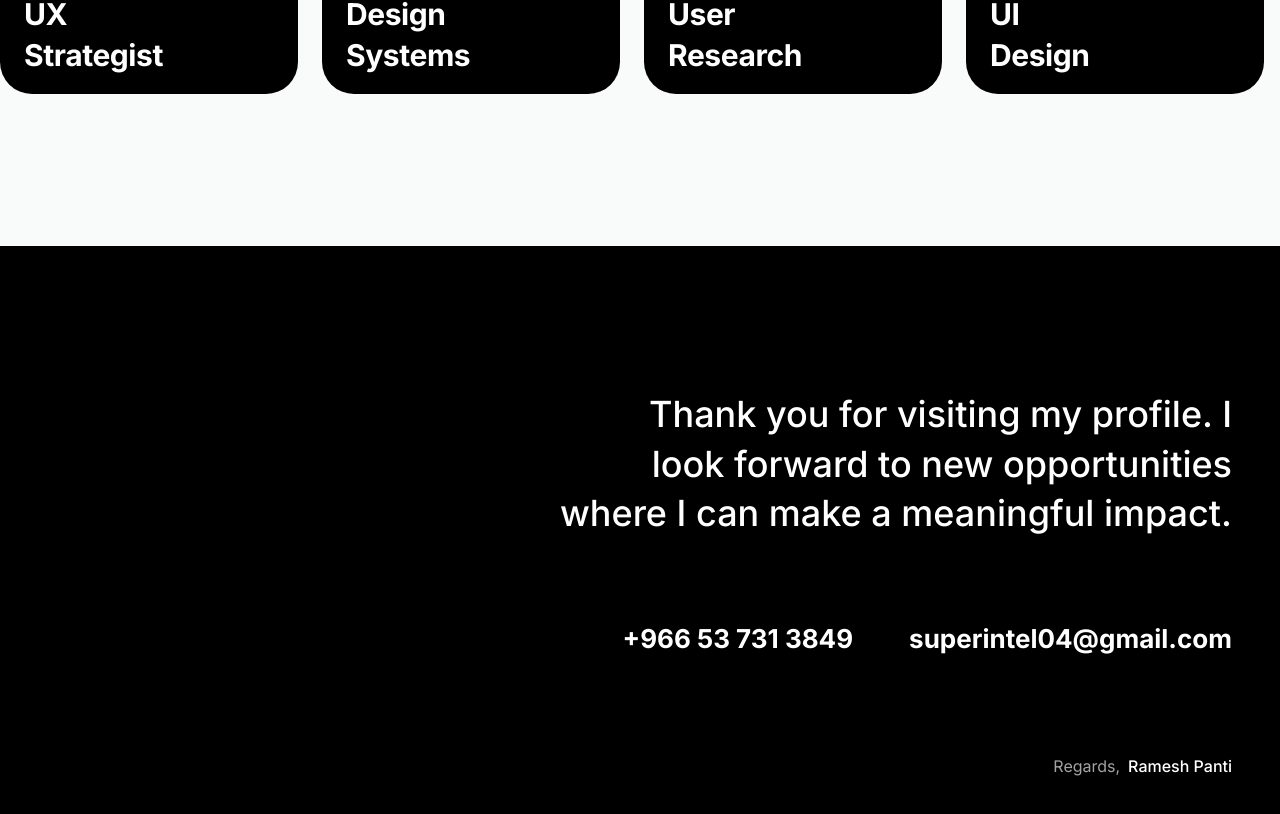
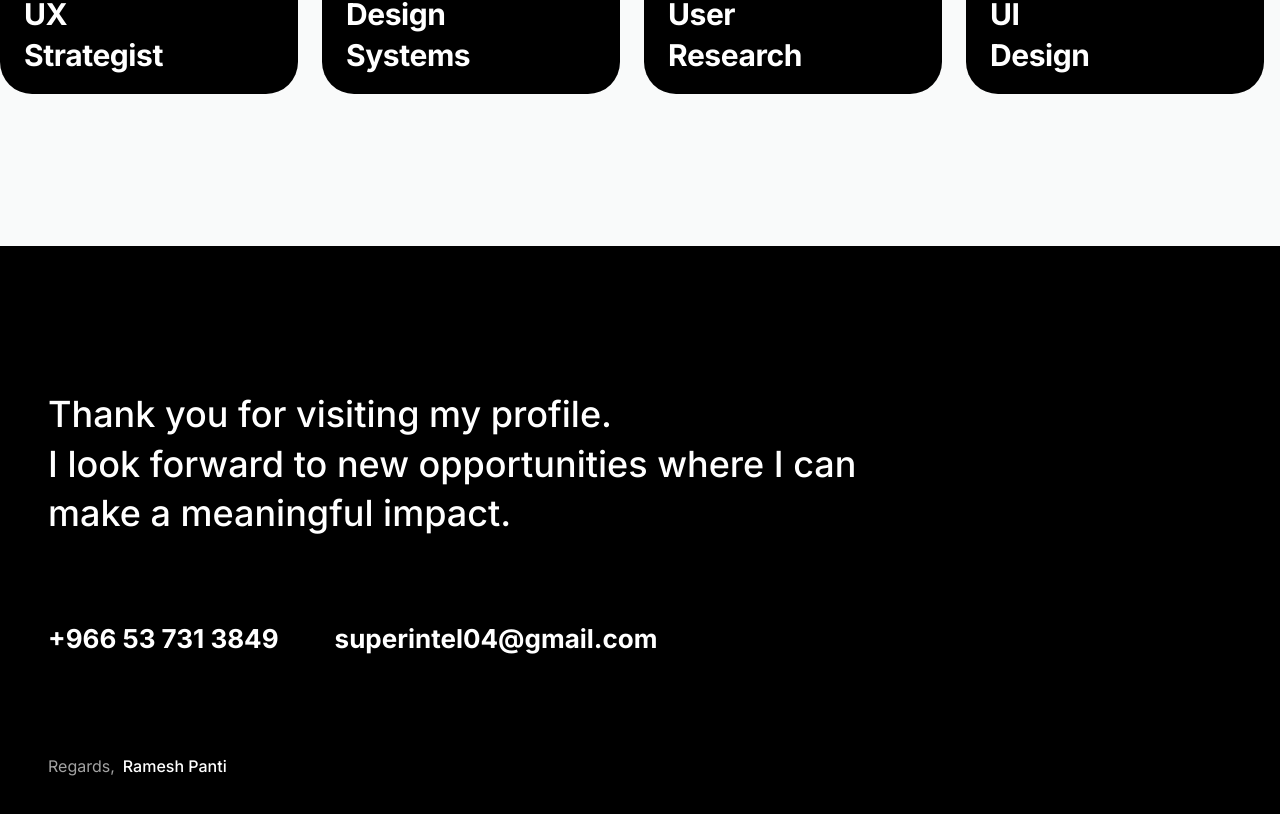
Before and after one commit to superintel04/kipe, a React (Vite) app: page / in a window 1280 px wide. Shown: the part 7395-8209 px from the top of the page. Built offline with nearby package versions, Linux system fonts and the light colour scheme.

Commit message:
Left-align the footer and break the closing line in two

```diff
--- a/src/components/Footer.tsx
+++ b/src/components/Footer.tsx
@@ -15,16 +15,20 @@ export default function Footer() {
       className="bg-bg-inverse text-fg-inverse"
       innerClassName="py-24 md:py-36"
     >
-      {/* Aligned to the trailing edge — `text-end` rather than `text-right`,
-          so the whole band mirrors to the left in Arabic. */}
-      <footer className="text-end">
+      <footer>
         <Reveal>
-          <p className="ms-auto max-w-4xl text-h3 leading-snug font-medium text-balance">
-            {closing.message}
+          {/* One line per entry — the break is authored in the content rather
+              than left to where the measure happens to wrap. */}
+          <p className="max-w-4xl text-h3 leading-snug font-medium">
+            {closing.message.map((line) => (
+              <span key={line} className="block">
+                {line}
+              </span>
+            ))}
           </p>
         </Reveal>
 
-        <div className="mt-14 flex flex-col gap-6 md:mt-20 md:flex-row md:items-center md:justify-end md:gap-14">
+        <div className="mt-14 flex flex-col gap-6 md:mt-20 md:flex-row md:items-center md:gap-14">
           <Reveal delay={120}>
             <Magnetic strength={8}>
               <a
--- a/src/content/ar.ts
+++ b/src/content/ar.ts
@@ -314,8 +314,10 @@ export const ar: Content = {
   ],
 
   closing: {
-    message:
-      'شكرًا لزيارتكم ملفي الشخصي. أتطلع إلى فرص جديدة أُحدث فيها أثرًا ملموسًا.',
+    message: [
+      'شكرًا لزيارتكم ملفي الشخصي.',
+      'أتطلع إلى فرص جديدة أُحدث فيها أثرًا ملموسًا.',
+    ],
     contactPrefix: 'يسعدني تواصلكم معي عبر الجوال:',
     emailLabel: 'البريد الإلكتروني:',
     phone: '+966 53 731 3849',
--- a/src/content/en.ts
+++ b/src/content/en.ts
@@ -295,8 +295,10 @@ export const en: Content = {
   ],
 
   closing: {
-    message:
-      'Thank you for visiting my profile. I look forward to new opportunities where I can make a meaningful impact.',
+    message: [
+      'Thank you for visiting my profile.',
+      'I look forward to new opportunities where I can make a meaningful impact.',
+    ],
     contactPrefix: 'Please reach out to me on mobile:',
     emailLabel: 'email:',
     phone: '+966 53 731 3849',
--- a/src/content/types.ts
+++ b/src/content/types.ts
@@ -282,7 +282,8 @@ export type Content = {
   experience: Role[]
   credentials: Credential[]
   closing: {
-    message: string
+    /** One entry per line — the break is authored, not left to wrapping. */
+    message: string[]
     contactPrefix: string
     emailLabel: string
     phone: string
```
